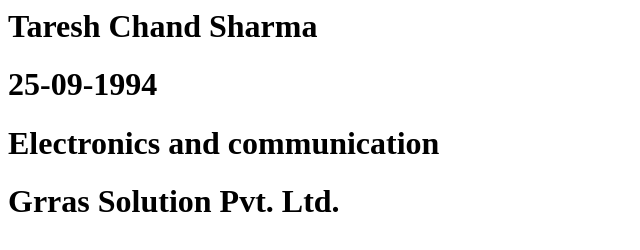
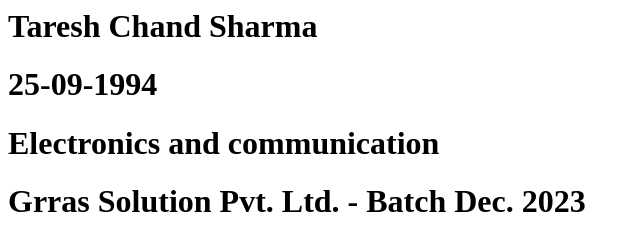
Before and after one commit to tareshchand/Aarambh-taresh, a plain HTML site: page index.html in a window 1280 px wide. Shown: the whole page, without its empty margins (0-640 px from the left). Drawn offline with Linux system fonts and the light colour scheme.

Commit message:
Update index.html

```diff
--- a/index.html
+++ b/index.html
@@ -2,4 +2,4 @@
 <h1> 25-09-1994 </h1>
 
 <h1> Electronics and communication </h1>
-<h1> Grras Solution Pvt. Ltd. </h1>
+<h1> Grras Solution Pvt. Ltd. - Batch Dec. 2023 </h1>
```
